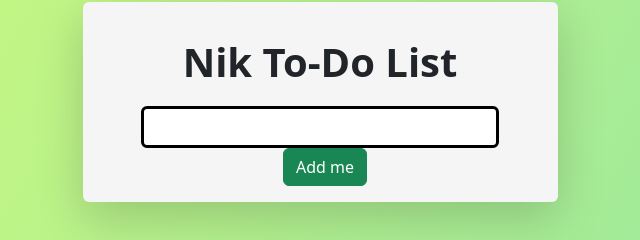
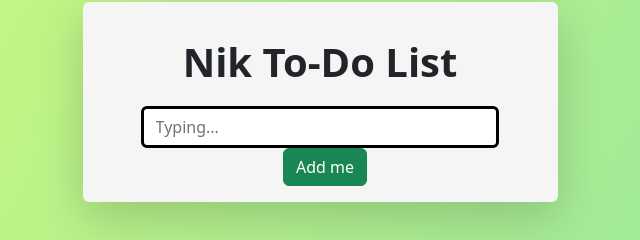
Before and after one commit to NikhileshShah01/To-do-List, a plain HTML site: page index.html in a window 1280 px wide. Shown: the part 213-453 px from the top of the page, 320-960 px from the left. Drawn offline with nearby package versions, Linux system fonts and the light colour scheme.

Commit message:
Update index.html

```diff
--- a/index.html
+++ b/index.html
@@ -28,7 +28,7 @@
         <div class="row justify-content-center">
             <div class="col-md-5 shadow-lg p-3 mb-5 text-center rounded">
                 <h1>Nik To-Do List</h1>
-                <input type="text" class="form-control" id="taskhold">
+                <input type="text" class="form-control" id="taskhold" placeholder="Typing...">
                 <button class="btn btn-success" onclick="todolist()">Add me</button>
                 <div id="todobar" class="text-center">
 
```
